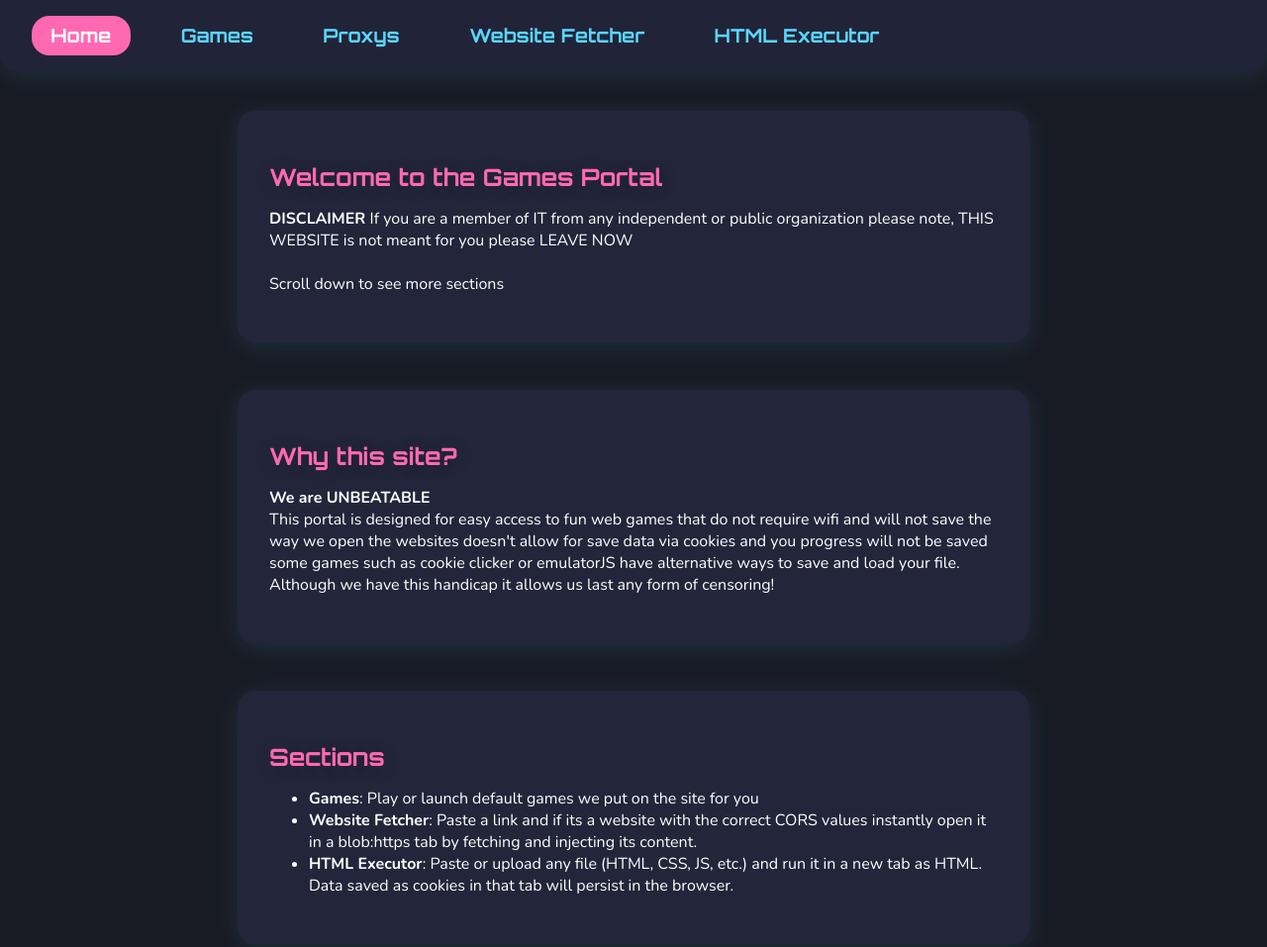
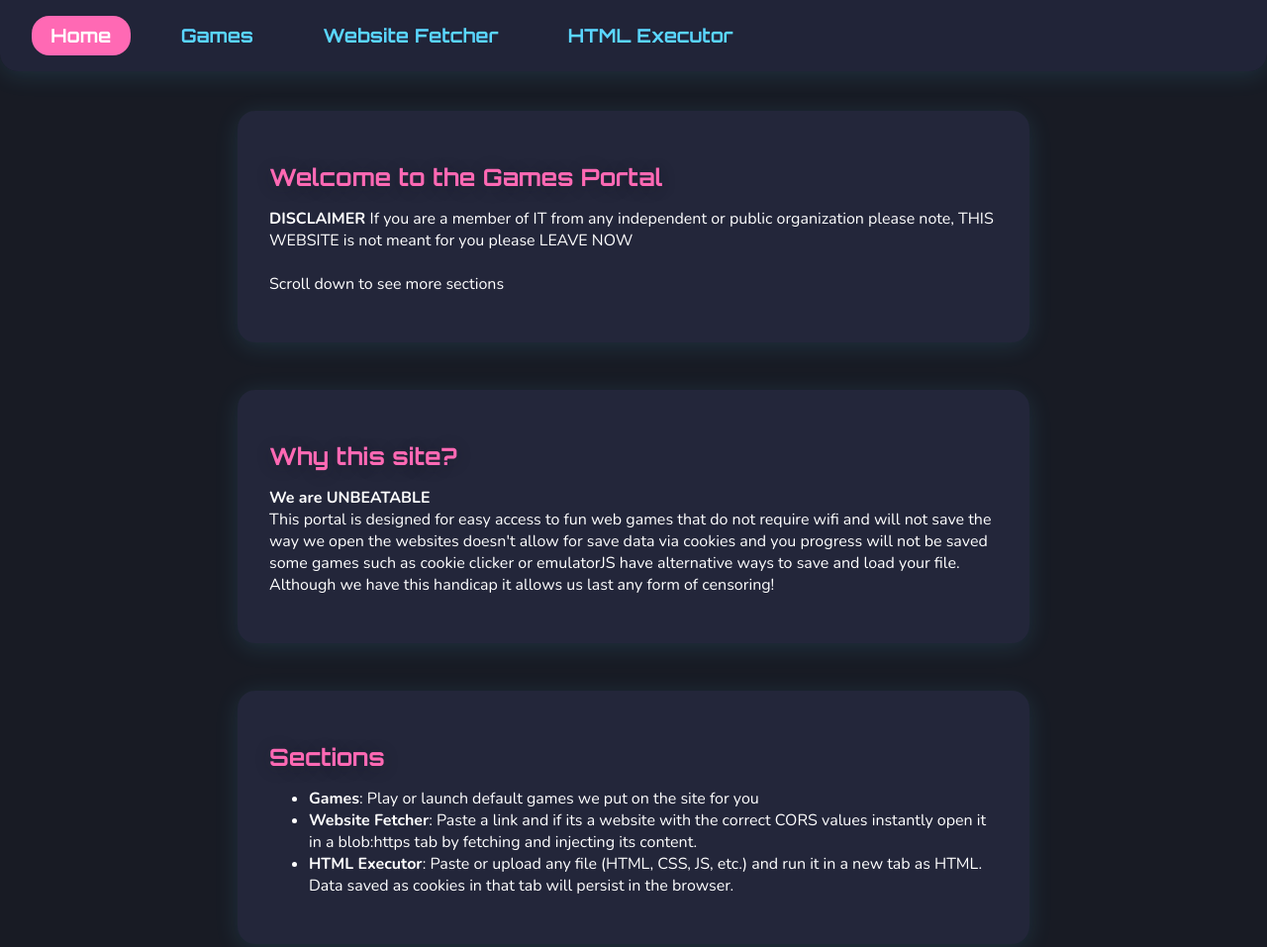
Before and after one commit to VVVULTURE/Games-PortalV2, a plain HTML site: page index.html in a window 1280 px wide. Shown: the top 957 px of the page at 99% size. Drawn offline with nearby package versions, Linux system fonts and the light colour scheme.

Commit message:
Update index.html

```diff
--- a/index.html
+++ b/index.html
@@ -211,7 +211,6 @@
   <nav>
     <a href="#" id="nav-home" class="active" onclick="showPage('home')">Home</a>
     <a href="#" id="nav-games" onclick="showPage('games')">Games</a>
-	<a href="#" id="nav-proxys" onclick="showPage('proxys')">Proxys</a>
     <a href="#" id="nav-fletcher" onclick="showPage('fletcher')">Website Fetcher</a>
     <a href="#" id="nav-executor" onclick="showPage('executor')">HTML Executor</a>
   </nav>
```
